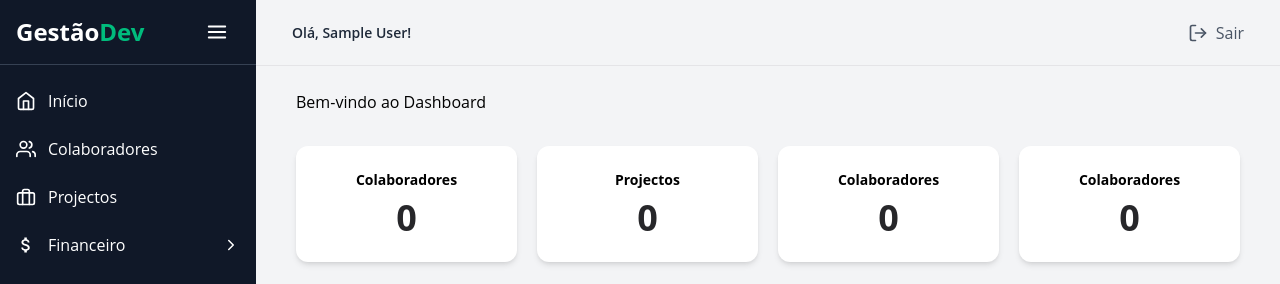
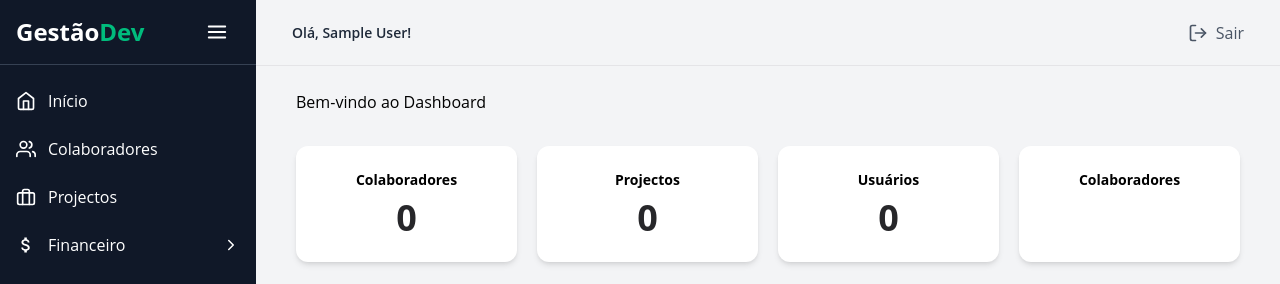
Before and after one commit to yrsvntos/gestao-dev, a Next.js app: page /dashboard in a window 1280 px wide. Shown: the top 284 px of the page. Built offline with nearby package versions, Linux system fonts and the light colour scheme; no server answers; the database is empty; sample sign-in values are in the browser's storage.

Commit message:
feat: adicionar o número total de usuários no dashboard

```diff
--- a/src/app/dashboard/page.tsx
+++ b/src/app/dashboard/page.tsx
@@ -2,19 +2,20 @@
 
 import { useState, useEffect } from "react";
 import { db } from "@/services/firebaseConnection";
-import { collection, getDocs } from "firebase/firestore";
+import { collection, getDoc, getDocs } from "firebase/firestore";
 import Container from "@/components/container";
 
 export default function Dashboard(){
-    const [totalUsers, setTotalUsers] = useState<number>(0);
+    const [totalColaboradores, setTotalColaboradores] = useState<number>(0);
     const [totalProjects, setTotalProjects] = useState<number>(0);
+    const [totalUsuarios, setTotalUsuarios] = useState<number>(0)
 
     useEffect(() => {
-        async function getTotalUsers(){
+        async function getTotalColaboradores(){
             const snapshot = await getDocs(collection(db, "colaboradores"));
-            setTotalUsers(snapshot.size);
+            setTotalColaboradores(snapshot.size);
         }
-        getTotalUsers();
+        getTotalColaboradores();
     }, [])
 
     useEffect(() => {
@@ -25,25 +26,33 @@ export default function Dashboard(){
         getTotalProjects();
     }, [])
 
+    useEffect(() => {
+        async function getTotalUsuarios(){
+            const snapshot = await getDocs(collection(db, "users"))
+            setTotalUsuarios(snapshot.size)
+        }
+        getTotalUsuarios()
+    }, [])
+
     return(
         <Container>
             <h1>Bem-vindo ao Dashboard</h1>
             <div className="grid sm:grid-cols-1 md:grid-cols-2 xl:grid-cols-4 gap-5 mt-8">
                 <div className="bg-white rounded-xl shadow-md p-6 text-center">
                     <h2 className="text-black text-sm font-bold">Colaboradores</h2>
-                    <p className="text-4xl font-bold text-zinc-800 mt-2">{totalUsers}</p>
+                    <p className="text-4xl font-bold text-zinc-800 mt-2">{totalColaboradores}</p>
                 </div>
                 <div className="bg-white rounded-xl shadow-md p-6 text-center">
                     <h2 className="text-black text-sm font-bold">Projectos</h2>
                     <p className="text-4xl font-bold text-zinc-800 mt-2">{totalProjects}</p>
                 </div>
                 <div className="bg-white rounded-xl shadow-md p-6 text-center">
-                    <h2 className="text-black text-sm font-bold">Colaboradores</h2>
-                    <p className="text-4xl font-bold text-zinc-800 mt-2">{totalUsers}</p>
+                    <h2 className="text-black text-sm font-bold">Usuários</h2>
+                    <p className="text-4xl font-bold text-zinc-800 mt-2">{totalUsuarios}</p>
                 </div>
                 <div className="bg-white rounded-xl shadow-md p-6 text-center">
                     <h2 className="text-black text-sm font-bold">Colaboradores</h2>
-                    <p className="text-4xl font-bold text-zinc-800 mt-2">{totalUsers}</p>
+                    <p className="text-4xl font-bold text-zinc-800 mt-2">{}</p>
                 </div>
             </div>
         </Container>
```
